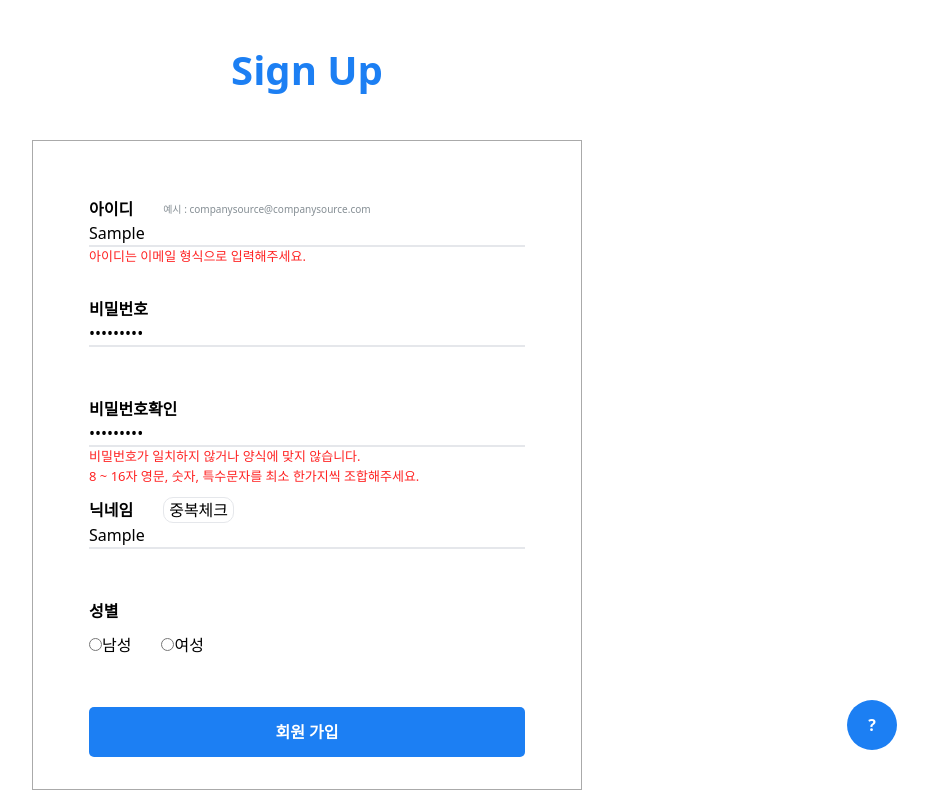
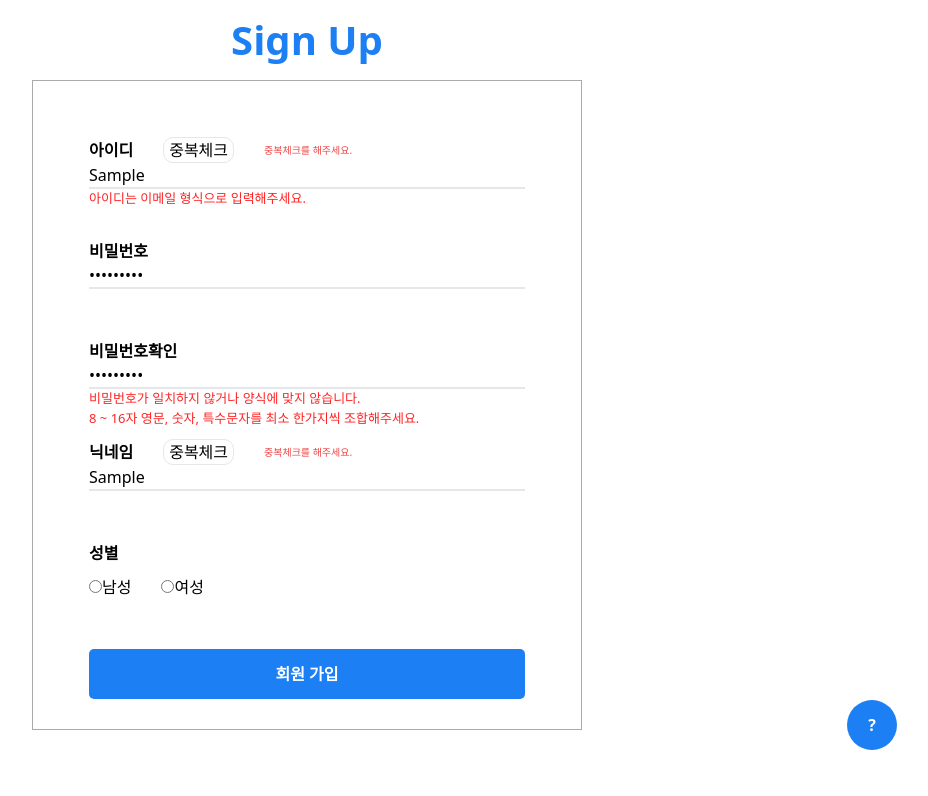
Before and after one commit to SJPark97/Company-Source, a Next.js app in the folder front/: page /signup in a window 1280 px wide. Both pictures are taken after typing "Sample", "Sample123", "Sample123", "Sample" into the empty fields and a click on the button "회원 가입". Shown: the top 796 px of the page, without its empty margins (333-1261 px from the left). Built offline with nearby package versions, Linux system fonts and the light colour scheme.

Commit message:
Feat : 회원가입 구현 중(생년월일만 남음)

```diff
--- a/front/src/components/home/HomeQuickMenu.tsx
+++ b/front/src/components/home/HomeQuickMenu.tsx
@@ -80,7 +80,7 @@ export default function HomeQuickMenu() {
                   className="mx-auto rounded-5 mt-10 h-50"
                 />
               )}
-              <div className="font-bold text-center text-13 mb-10">
+              <div className="font-bold text-center text-13 mb-10 line-clamp-1">
                 {corp.corpName}
               </div>
               <div className="text-13">{corp.industyName}</div>
--- a/front/src/pages/home.tsx
+++ b/front/src/pages/home.tsx
@@ -77,7 +77,7 @@ export default function Home() {
               className="font-bold text-white lg:text-26 xl:text-29 2xl:text-32 text-shadow animate-fadeIn"
               style={{ textShadow: "2px 2px 2px rgba(0, 0, 0, 1)" }}
             >
-              약 20개의 분석 방법으로 분석했습니다.
+              약 10개의 분석 방법으로 분석했습니다.
             </div>
           </div>
           <SearchBar getData={getData} />
--- a/front/src/pages/signup.tsx
+++ b/front/src/pages/signup.tsx
@@ -1,19 +1,23 @@
 import { useState, useEffect } from "react";
 import axios from "axios";
 import { SERVER_URL } from "@/utils/url";
+import { idCheckAxios, nickNameCheckAxios } from "@/utils/user/api";
 
 export default function SignUp() {
   const [id, setId] = useState<string>("");
   const [idIsValid, setIdIsValid] = useState<boolean>(false);
+  const [idIsDuplicate, setIdIsDuplicate] = useState<boolean>(true);
   const [firstPassword, setFirstPassword] = useState<string>("");
   const [secondPassword, setSecondPassword] = useState<string>("");
   const [passwordIsValid, setPasswordIsValid] = useState<boolean>(false);
   const [nickName, setNickName] = useState<string>("");
   const [nickNameIsValid, setNickNameIsValid] = useState<boolean>(false);
-  const [isDuplicate, setIsDuplicate] = useState<boolean>(true);
+  const [nickNameIsDuplicate, setNickNameIsDuplicate] = useState<boolean>(true);
+  const [sex, setSex] = useState<string>("");
 
   const idHandler = (e: any) => {
     setId(e.target.value);
+    setIdIsDuplicate(true);
   };
 
   const firstPasswordHandler = (e: React.ChangeEvent<HTMLInputElement>) => {
@@ -26,15 +30,44 @@ export default function SignUp() {
 
   const nickNameHandler = (e: React.ChangeEvent<HTMLInputElement>) => {
     setNickName(e.target.value);
+    setNickNameIsDuplicate(true);
   };
 
+  // Id 중복체크 함수
+  const idCheckHandler = async () => {
+    // 아이디가 유효하면 back에 Id 중복체크 요청
+    if (idIsValid) {
+      const res = await idCheckAxios(id);
+      console.log(res);
+      if (res.code === "C005") {
+        alert("중복된 ID 입니다.");
+        setIdIsDuplicate(true);
+      } else if (!res.code) {
+        setIdIsDuplicate(false);
+      }
+    } else {
+      alert("유효하지 않은 ID 형식입니다.");
+    }
+  };
+
+  // 닉네임 중복체크 함수
   const nickNameCheckHandler = async () => {
     if (nickNameIsValid) {
-      await axios.get(SERVER_URL + `/user/validnickname/${nickName}`);
-      // .then((res) => console.log(res));
+      const res = await nickNameCheckAxios(nickName);
+      if (res.code === "C005") {
+        alert("중복된 닉네임 입니다.");
+        setNickNameIsDuplicate(true);
+      } else if (!res.code) {
+        setNickNameIsDuplicate(false);
+      }
     } else {
-      alert("닉네임이 유효하지 않습니다.");
+      alert("유효하지 않은 닉네임 형식 입니다.");
     }
+  };
+
+  const sexHandler = (e) => {
+    setSex(e.target.value);
+    console.log(e.target.value);
   };
 
   // ID 유효성 검사
@@ -91,12 +124,27 @@ export default function SignUp() {
       alert("password 경고");
       return;
     }
+
+    if (!nickNameIsValid) {
+      alert("닉네임 유효성 경고");
+      return;
+    }
+
+    if (nickNameIsDuplicate) {
+      alert("닉네임 중복체크 해주세요");
+      return;
+    }
+
+    if (!sex) {
+      alert("성별 선택해주세요");
+      return;
+    }
   };
 
   return (
     <>
-      <div className="flex flex-col items-center my-[40px]">
-        <p className="text-40 text-brand font-bold mb-[5vh]">Sign Up</p>
+      <div className="flex flex-col items-center my-[10px]">
+        <p className="text-40 text-brand font-bold mb-10">Sign Up</p>
         <div className="flex flex-col border-gray-300 border-1 w-[550px] h-[650px] p-56">
           <form onSubmit={signUpHandler}>
             {/* 아이디 입력 */}
@@ -105,9 +153,25 @@ export default function SignUp() {
                 <label htmlFor="id" className="font-bold text-16">
                   아이디
                 </label>
-                <div className="text-gray-400 text-10 ml-30">
+                {/* <div className="text-gray-400 text-10 ml-30">
                   예시 : companysource@companysource.com
-                </div>
+                </div> */}
+                <button
+                  className="pl-5 pr-5 border-1 rounded-10 ml-30 mr-30"
+                  type="button"
+                  onClick={idCheckHandler}
+                >
+                  중복체크
+                </button>
+                {!idIsDuplicate && id.length !== 0 ? (
+                  <div className="text-10 text-brand">
+                    사용할 수 있는 닉네임 입니다.
+                  </div>
+                ) : id !== null && id.length === 0 ? null : (
+                  <div className="text-10 text-red-500">
+                    중복체크를 해주세요.
+                  </div>
+                )}
               </div>
               <input
                 id="id"
@@ -115,6 +179,7 @@ export default function SignUp() {
                 maxLength={30}
                 className="border-b-2 focus:outline-none w-[436px]"
                 onChange={idHandler}
+                placeholder="예시 : companysource@companysource.com"
               />
               {!idIsValid && id.length !== 0 ? (
                 <div className="absolute text-red-600 text-13">
@@ -158,12 +223,11 @@ export default function SignUp() {
                     8 ~ 16자 영문, 숫자, 특수문자를 최소 한가지씩 조합해주세요.
                   </div>
                 </div>
-              ) : // <div className="text-white">blank area</div>
-                firstPassword.length === 0 ? null : (
-                  <div className="absolute font-bold text-blue-500 text-13">
-                    올바른 비밀번호 형식입니다.
-                  </div>
-                )}
+              ) : firstPassword.length === 0 ? null : (
+                <div className="absolute font-bold text-blue-500 text-13">
+                  올바른 비밀번호 형식입니다.
+                </div>
+              )}
             </div>
 
             {/* 닉네임 입력 */}
@@ -174,12 +238,21 @@ export default function SignUp() {
                 </label>
 
                 <button
-                  className="pl-5 pr-5 border-1 rounded-10 ml-30"
+                  className="pl-5 pr-5 border-1 rounded-10 ml-30 mr-30"
                   type="button"
                   onClick={nickNameCheckHandler}
                 >
                   중복체크
                 </button>
+                {!nickNameIsDuplicate && nickName.length !== 0 ? (
+                  <div className="text-10 text-brand">
+                    사용할 수 있는 닉네임 입니다.
+                  </div>
+                ) : nickName !== null && nickName.length === 0 ? null : (
+                  <div className="text-10 text-red-500">
+                    중복체크를 해주세요.
+                  </div>
+                )}
               </div>
               <input
                 id="nickname"
@@ -204,6 +277,9 @@ export default function SignUp() {
                   type="radio"
                   name="sex"
                   className="peer peer-male"
+                  value="m"
+                  onChange={sexHandler}
+                  checked={sex === "m"}
                 />
                 <span className="peer-checked:text-sky-500">남성</span>
               </label>
@@ -214,6 +290,9 @@ export default function SignUp() {
                   type="radio"
                   name="sex"
                   className="peer peer-female"
+                  value="w"
+                  onChange={sexHandler}
+                  checked={sex === "w"}
                 />
                 <span className="peer-checked:text-sky-500">여성</span>
               </label>
--- /dev/null
+++ b/front/src/utils/user/api.tsx
@@ -0,0 +1,24 @@
+import axios from "axios";
+import { SERVER_URL } from "../url";
+
+export const idCheckAxios = async (id: string) => {
+  try {
+    const response = await axios.get(SERVER_URL + `/user/validusername/${id}`);
+    return response.data;
+  } catch (error) {
+    console.error(error);
+    return null;
+  }
+};
+
+export const nickNameCheckAxios = async (nickName: string) => {
+  try {
+    const response = await axios.get(
+      SERVER_URL + `/user/validnickname/${nickName}`
+    );
+    return response.data;
+  } catch (error) {
+    console.error(error);
+    return null;
+  }
+};
```
